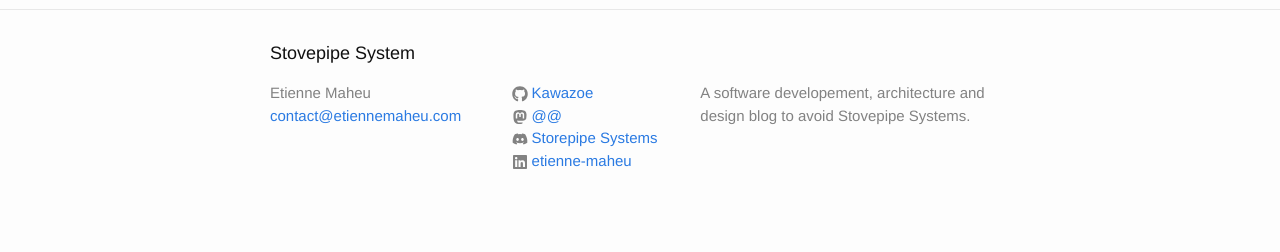
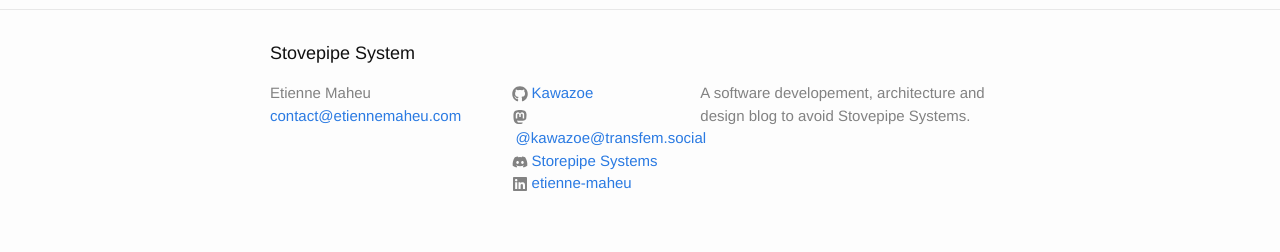
Before and after one commit to StovepipeSystem/StovepipeSystem.github.io, a Jekyll site: the page built from index.html, in a window 1280 px wide. Shown: the part 1907-2159 px from the top of the page. Built offline with Jekyll 4.4.1, drawn with Linux system fonts in a browser that asks for light colours.

Commit message:
Update _config.yml
Update configs to match new socials

```diff
--- a/_config.yml
+++ b/_config.yml
@@ -18,8 +18,8 @@ baseurl: "" # the subpath of your site, e.g. /blog
 url: "http://stovepipesystem.github.io" # the base hostname & protocol for your site
 github_username:  Kawazoe
 twitter_username: KawazoeMasahiro
-mastodon_username: kawazoe
-mastodon_instance: mstdn.ca
+fedi_username: kawazoe
+fedi_instance: transfem.social
 discord_server: Storepipe Systems
 discord_invite: ArfwEhGETD
 linkedin_username: etienne-maheu
```
